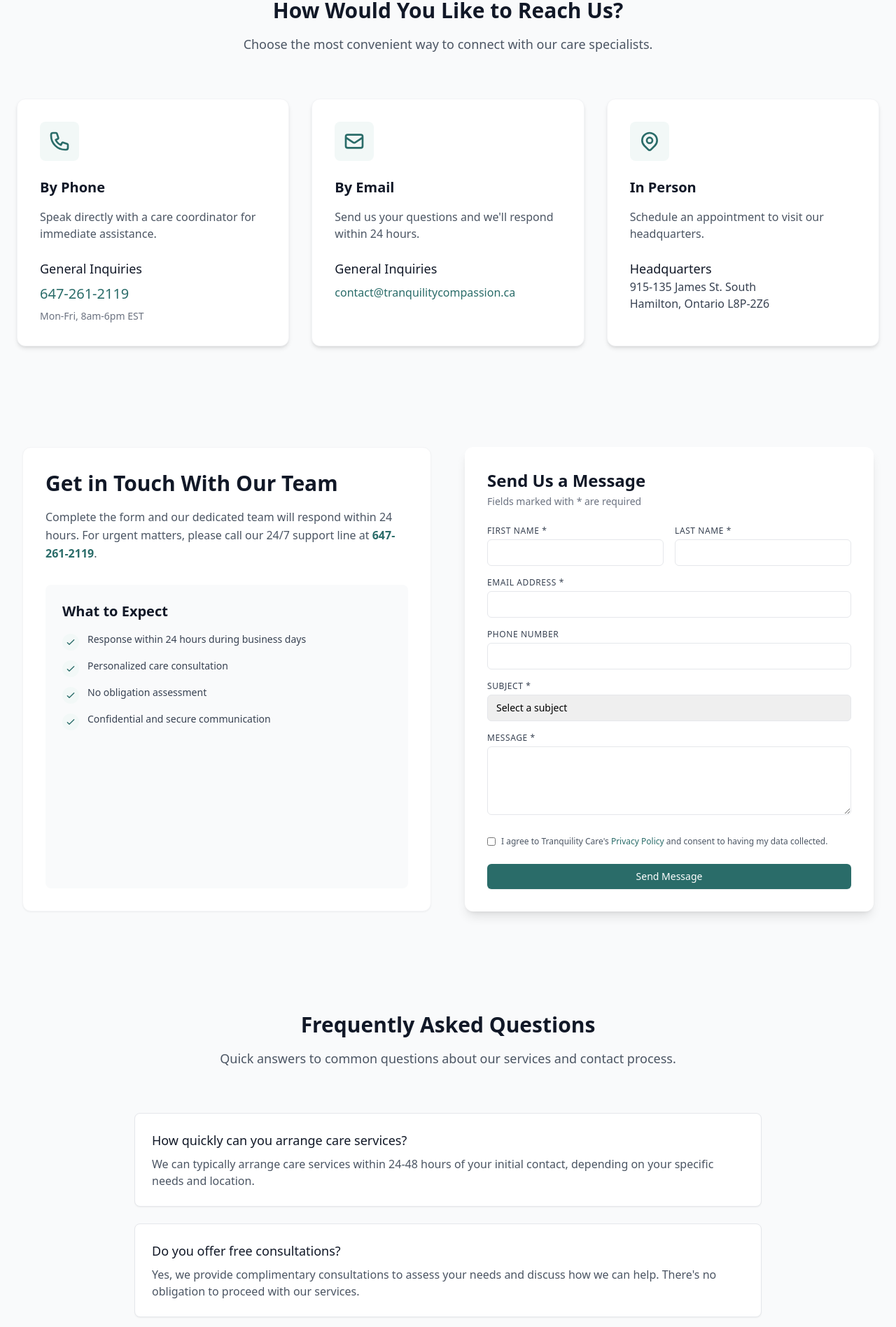
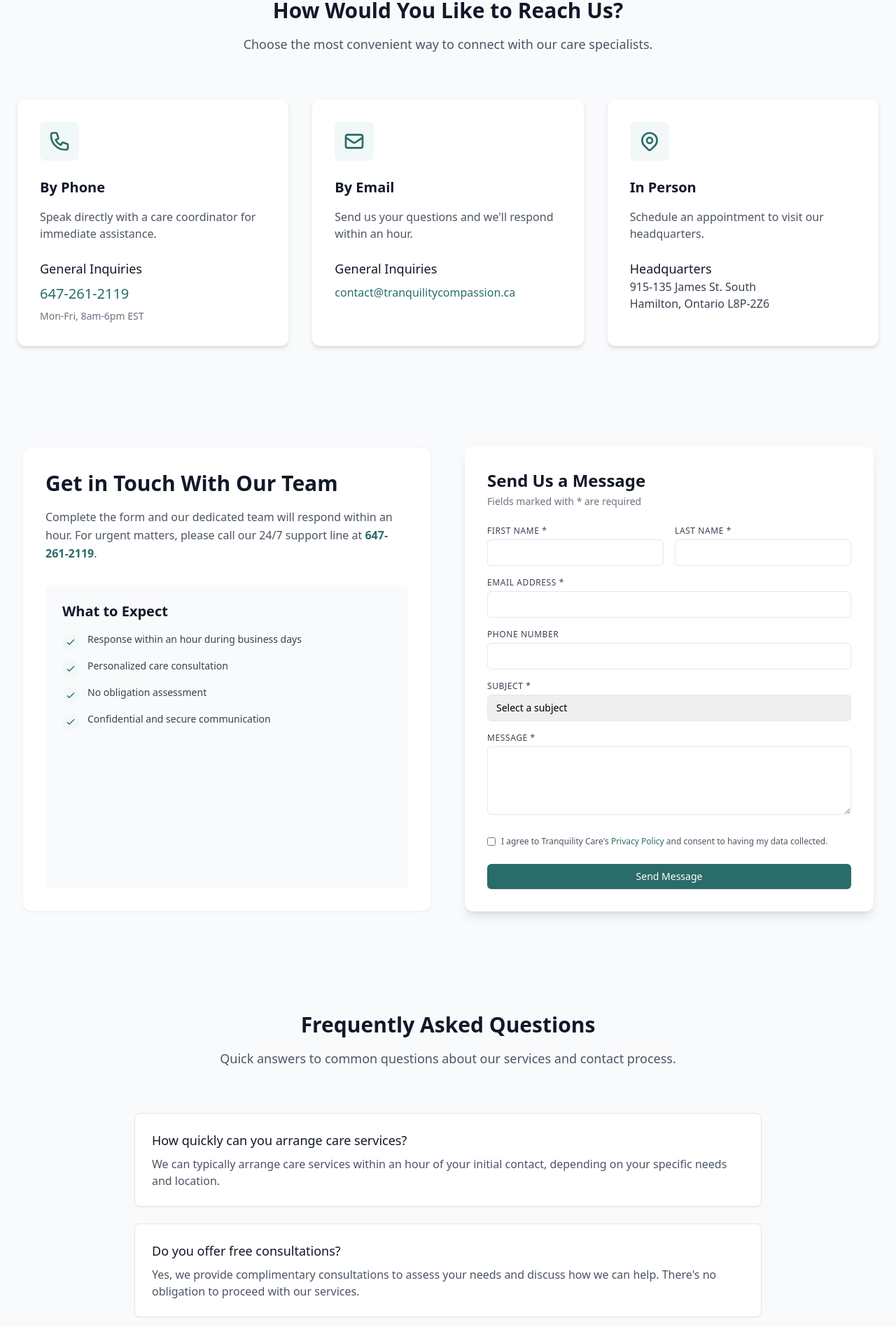
Before and after one commit to AliSaif1/tranquility, a React (Vite) app: page /contact in a window 1280 px wide. Shown: the part 787-2684 px from the top of the page at 70% size. Built offline with nearby package versions, Linux system fonts and the light colour scheme.

Commit message:
Changed time 24 to 1 hr

```diff
--- a/src/pages/Contact.jsx
+++ b/src/pages/Contact.jsx
@@ -44,7 +44,7 @@
             // Show success modal
             setModalContent({
                 title: 'Message Sent Successfully!',
-                message: 'Thank you for contacting us. We will get back to you within 24 hours.',
+                message: 'Thank you for contacting us. We will get back to you within an hour.',
                 isError: false
             });
             setShowModal(true);
@@ -188,7 +188,7 @@
                                 </svg>
                             </div>
                             <h3 className="text-xl font-bold text-gray-900 mb-4">By Email</h3>
-                            <p className="text-gray-600 mb-6">Send us your questions and we'll respond within 24 hours.</p>
+                            <p className="text-gray-600 mb-6">Send us your questions and we'll respond within an hour.</p>
                             <div className="space-y-2">
                                 <p className="text-lg font-medium text-gray-900">General Inquiries</p>
                                 <p className="text-primary-600 text-base break-all">contact@tranquilitycompassion.ca</p>
@@ -227,7 +227,7 @@
                                 <div className="mb-8">
                                     <h2 className="text-3xl font-bold text-gray-900 mb-4 leading-tight">Get in Touch With Our Team</h2>
                                     <p className="text-gray-600 leading-relaxed">
-                                        Complete the form and our dedicated team will respond within 24 hours. For urgent matters, please call our 24/7 support line at <span className="font-semibold text-primary-600">647-261-2119</span>.
+                                        Complete the form and our dedicated team will respond within an hour. For urgent matters, please call our 24/7 support line at <span className="font-semibold text-primary-600">647-261-2119</span>.
                                     </p>
                                 </div>
 
@@ -235,7 +235,7 @@
                                     <h3 className="text-xl font-semibold text-gray-900 mb-4">What to Expect</h3>
                                     <ul className="space-y-3">
                                         {[
-                                            "Response within 24 hours during business days",
+                                            "Response within an hour during business days",
                                             "Personalized care consultation",
                                             "No obligation assessment",
                                             "Confidential and secure communication"
@@ -405,7 +405,7 @@
                             {[
                                 {
                                     question: "How quickly can you arrange care services?",
-                                    answer: "We can typically arrange care services within 24-48 hours of your initial contact, depending on your specific needs and location."
+                                    answer: "We can typically arrange care services within an hour of your initial contact, depending on your specific needs and location."
                                 },
                                 {
                                     question: "Do you offer free consultations?",
```
